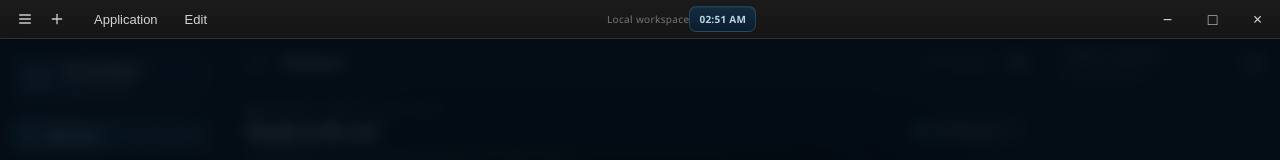
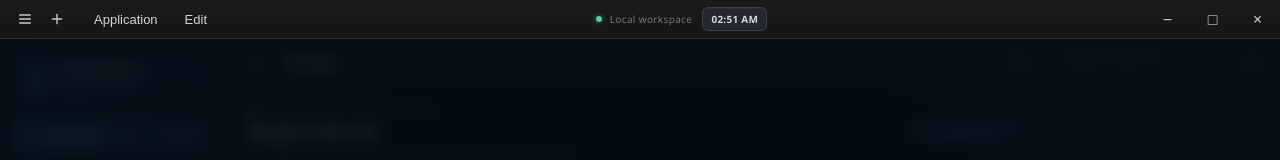
Before and after one commit to AshtonTheGuyYT/DeepSeaHarness, a React (Vite) app: page / in a window 1280 px wide. Shown: the top 160 px of the page. Built offline with nearby package versions, Linux system fonts and the light colour scheme.

Commit message:
Style workspace status and clock in custom titlebar

```diff
--- a/src/styles.css
+++ b/src/styles.css
@@ -346,3 +346,10 @@
 .app-window-controls button:hover{background:#353535}
 .app-window-controls button.window-close:hover{background:#c42b1c;color:#fff}
 @media(max-width:600px){.app-menu-drag span{display:none}.app-window-controls button{width:36px}.app-menu-trigger{padding:0 7px}}
+
+
+.app-menu-drag{gap:10px}
+.app-menu-drag span{display:flex;align-items:center;gap:8px}
+.app-menu-drag span i{width:6px;height:6px;display:inline-block;border-radius:50%;background:#58c9a5;box-shadow:0 0 0 3px #58c9a51b}
+.app-menu-drag .local-clock{pointer-events:auto;min-width:65px;padding:4px 8px;border:1px solid #3a4248;border-radius:6px;background:#22282d;color:#d2d8dd;font-size:10px}
+.app-menu-drag .local-clock:hover{background:#30383e}
```
